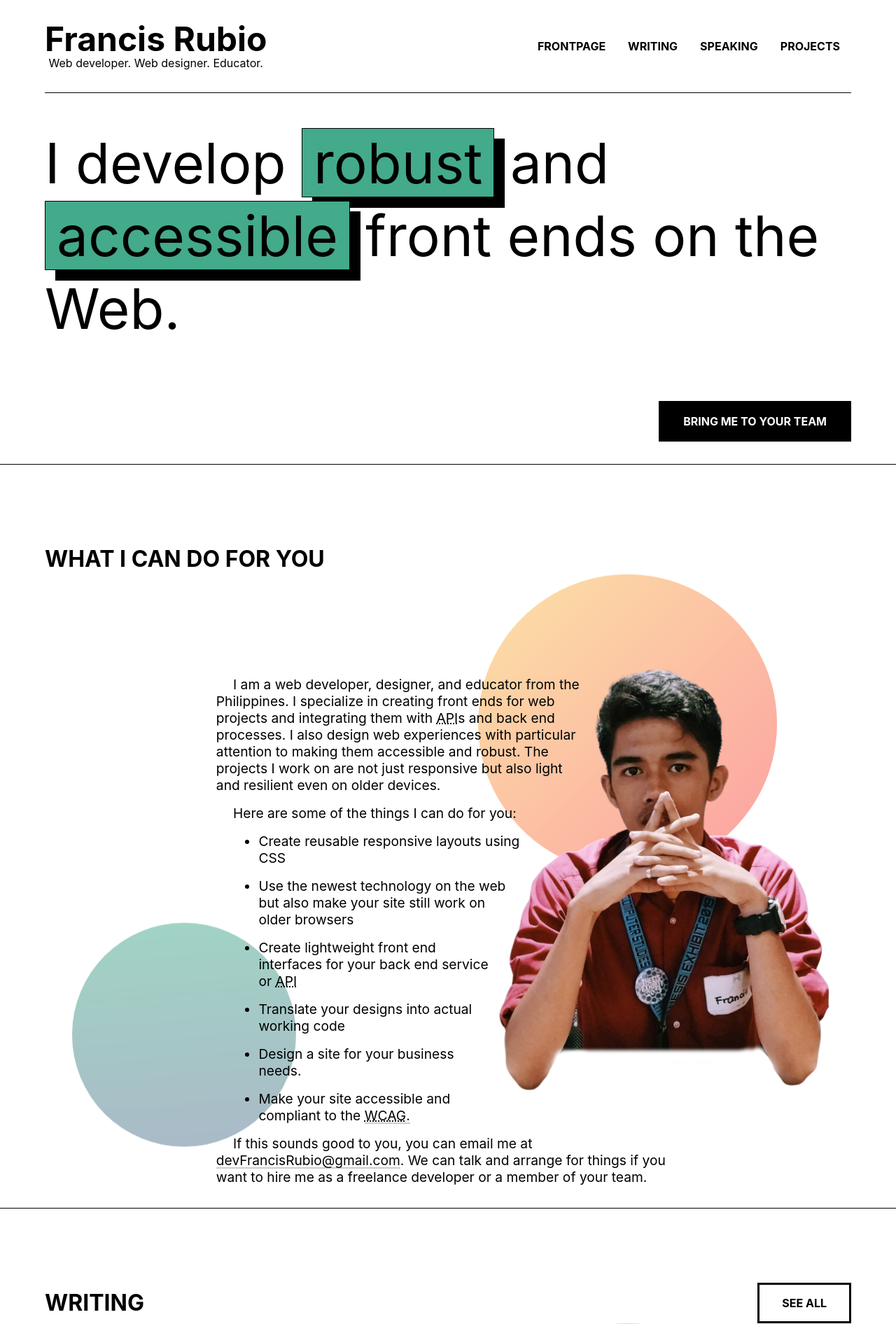
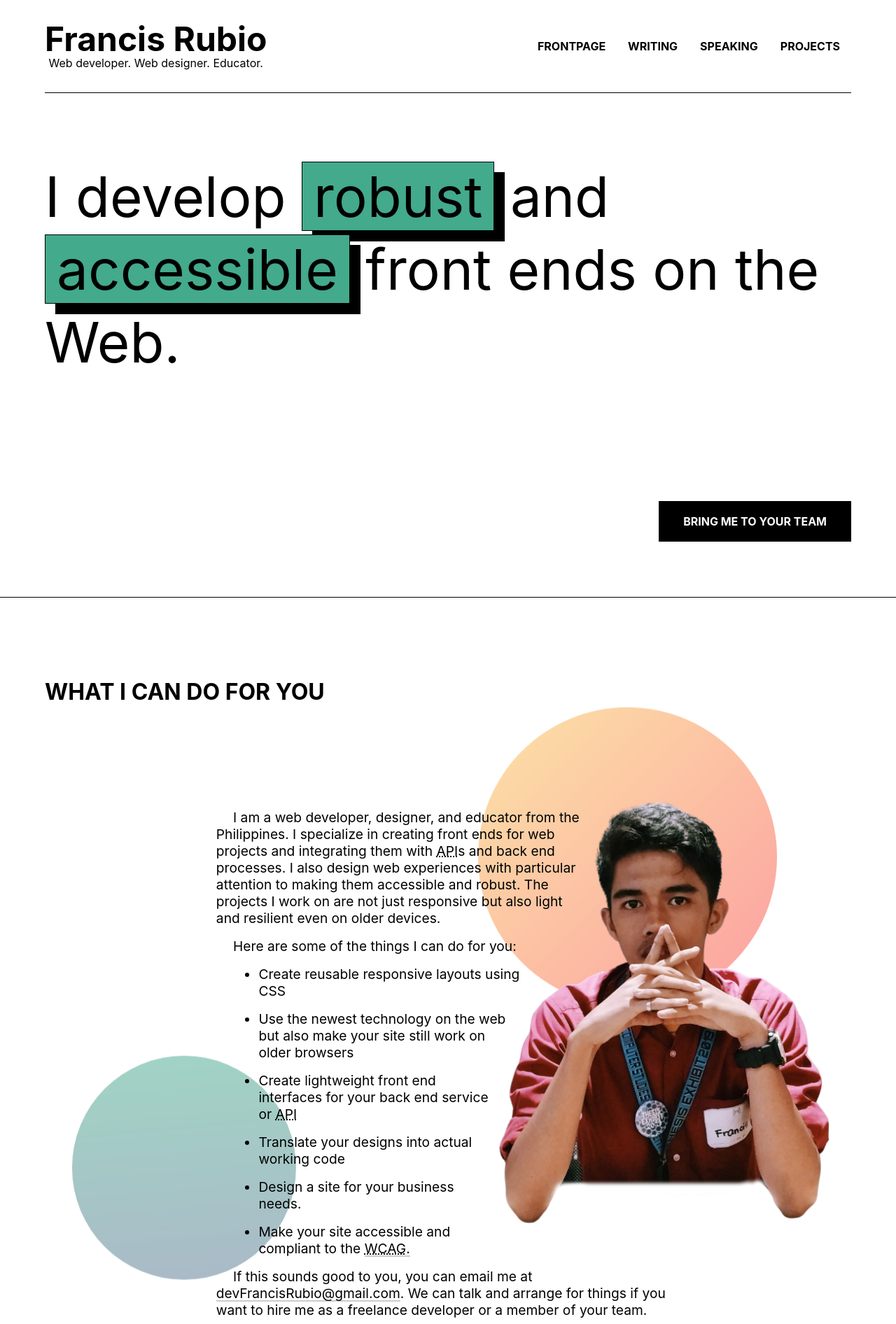
Before and after one commit to maniczirconium/maniczirconium.github.io, a Jekyll site: the page built from index.html, in a window 1280 px wide. Shown: the top 1892 px of the page at 70% size. Built offline with Jekyll 4.4.1, drawn with Linux system fonts in a browser that asks for light colours; the list of posts is cut into pages by our own code; comment, search, counter and statistics services are not loaded.

Commit message:
💄 Tweaked page banner height

```diff
--- a/_sass/_layout.scss
+++ b/_sass/_layout.scss
@@ -5,6 +5,8 @@
 
     width: 90%;
     margin: auto;
+    min-height: 80vh;
+    align-items: center;
 
     p {
       font-size: 5rem;
```
